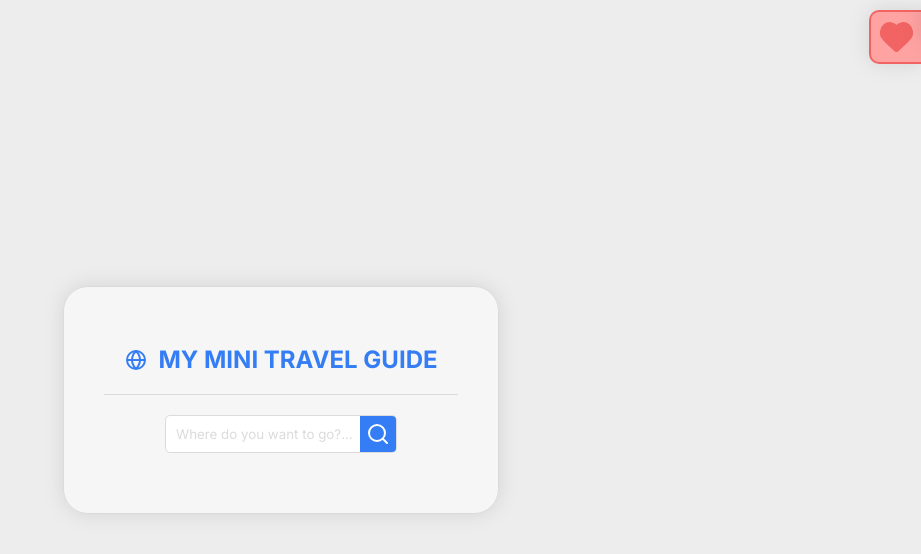
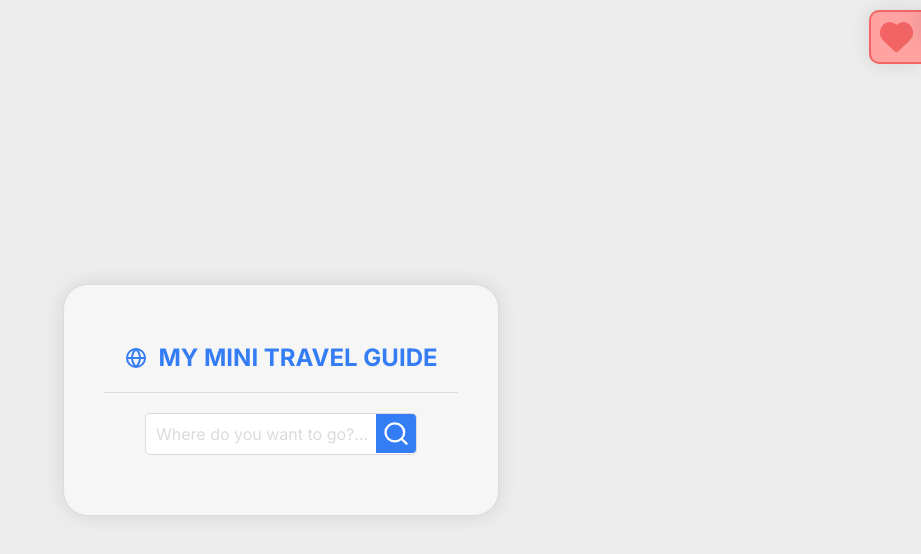
Before and after one commit to marcuswesterblom/mini-travel-guide, a website built with Vite: page index.html in a window 1280 px wide. Shown: the whole page, without its empty margins (359-1280 px from the left). Built offline with nearby package versions, Linux system fonts and the light colour scheme.

Commit message:
Change input

```diff
--- a/src/scss/base/_layout.scss
+++ b/src/scss/base/_layout.scss
@@ -39,7 +39,8 @@ p {
 }
 
 input {
-    width: 210px;
+    width: 250px;
+    font-size: 1rem;
     padding: $p10;
     border-radius: $border-radius-5;
     border: $border;
--- a/src/scss/components/_header.scss
+++ b/src/scss/components/_header.scss
@@ -29,10 +29,10 @@
         @include flex;
         button {
             background-color: $accent-color;
-            height: 36px;
+            height: 39.5px;
             padding: 5px;
             position: absolute;
-            transform: translateX(97px);
+            transform: translateX(115px);
             border-radius: 0px 4px 4px 0px;
             #searchIcon {
                 height: 100%;
```
